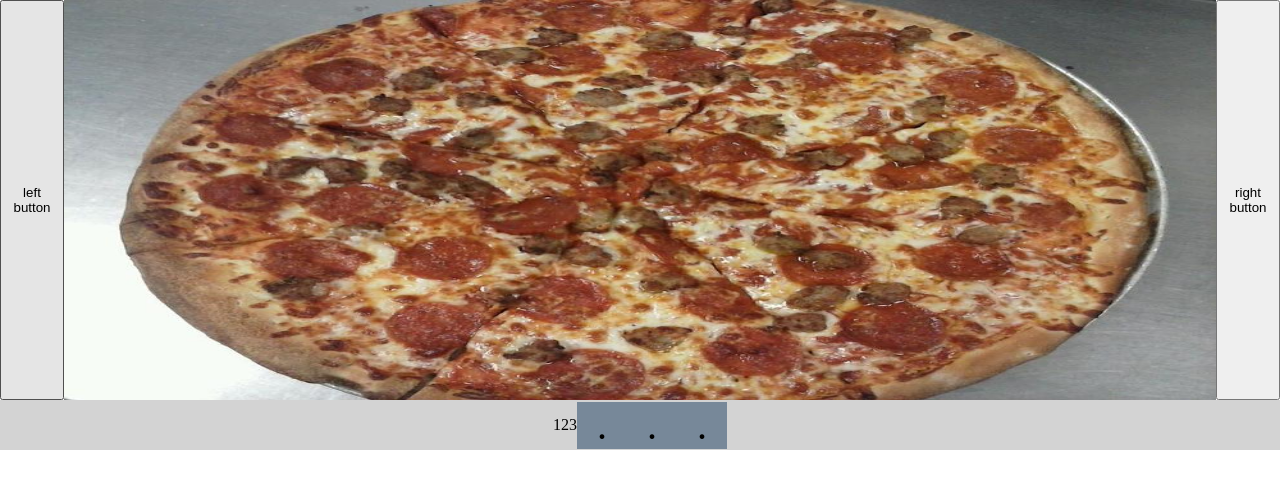
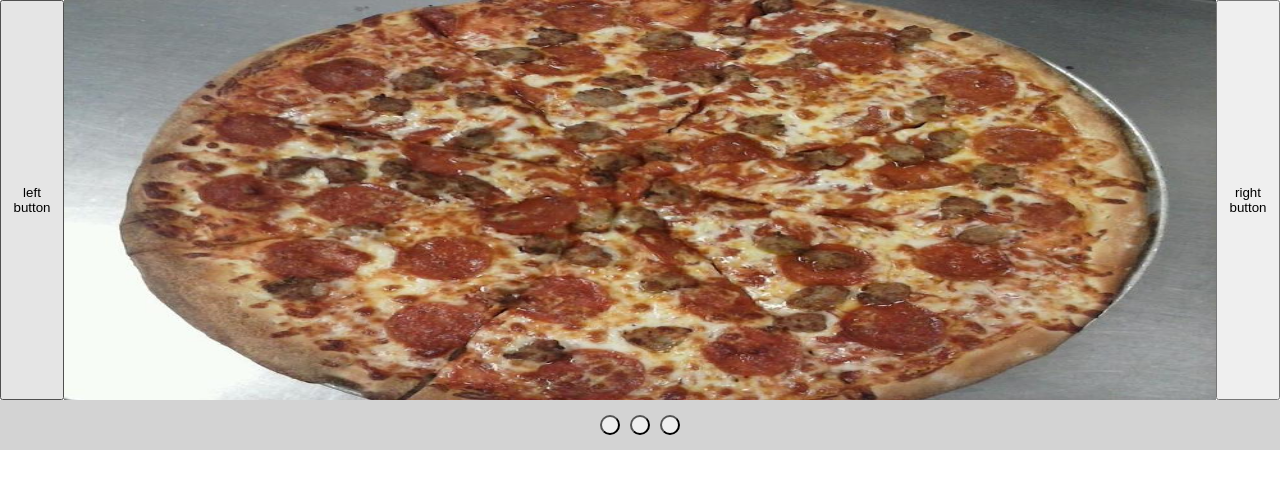
Before and after one commit to HopliteRPG/image-carousel, a website built with webpack: page src/template.html in a window 1280 px wide. Built offline with nearby package versions, Linux system fonts and the light colour scheme.

Commit message:
new buttons

```diff
--- a/src/carousel-folder/carouselbottombuttons.js
+++ b/src/carousel-folder/carouselbottombuttons.js
@@ -2,6 +2,7 @@ export { bottomCarouselButtonCreator };
 
 const divCreate = document.createElement("div");
 const pCreate = document.createElement("p");
+const buttonCreate = document.createElement("button");
 let bottomCaroContainer = document.querySelector(".bottom-caro-container");
 
 function createDivSection(parentDiv, div, className) {
@@ -11,14 +12,11 @@ function createDivSection(parentDiv, div, className) {
   return { cloneDivCreate };
 }
 
-function createP(div, p, text, className) {
-  let clonePCreate = p.cloneNode(true);
-  clonePCreate.innerText = text;
-  clonePCreate.classList.add(className);
-  console.log(div);
-  console.log(clonePCreate);
-  div.appendChild(clonePCreate);
-  return { clonePCreate };
+function createButton(div, button, buttonClass) {
+  let cloneButtonCreate = button.cloneNode(true);
+  cloneButtonCreate.classList.add(buttonClass);
+  div.appendChild(cloneButtonCreate);
+  return { cloneButtonCreate };
 }
 
 function bottomCarouselButtonCreator(image) {
@@ -27,14 +25,13 @@ function bottomCarouselButtonCreator(image) {
     divCreate,
     "bottomButtonDiv",
   );
-  let bottomButton = createP(
+  let bottomButton = createButton(
     bottomButtonDiv.cloneDivCreate,
-    pCreate,
-    ".",
+    buttonCreate,
     "bottomButton",
   );
 
-  bottomButton.clonePCreate.addEventListener("click", function () {
+  bottomButton.cloneButtonCreate.addEventListener("click", function () {
     alert(image.photoId);
   });
 }
--- a/src/styles.css
+++ b/src/styles.css
@@ -47,12 +47,13 @@ body {
 .bottomButtonDiv {
   display: flex;
   align-items: center;
+  margin-left: 5px;
+  margin-right: 5px;
 }
 
 .bottomButton {
-  padding-left: 20px;
-  padding-right: 20px;
-  font-size: 40px;
-  margin: 0;
-  background-color: lightslategray;
+  width: 20px;
+  height: 20px;
+  border-radius: 100px;
+  cursor: pointer;
 }
--- a/src/template.html
+++ b/src/template.html
@@ -12,11 +12,7 @@
         <div class="image-container"></div>
         <button class="right-btn">right button</button>
       </div>
-      <div class="bottom-caro-container">
-        <p>1</p>
-        <p>2</p>
-        <p>3</p>
-      </div>
+      <div class="bottom-caro-container"></div>
     </div>
   </body>
 </html>
```
